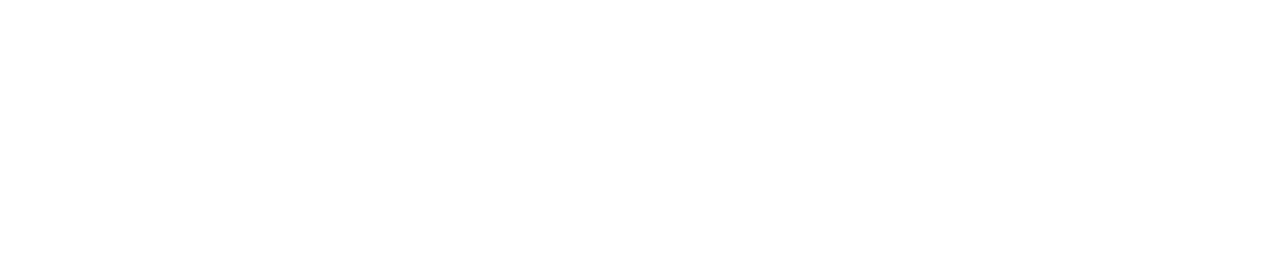
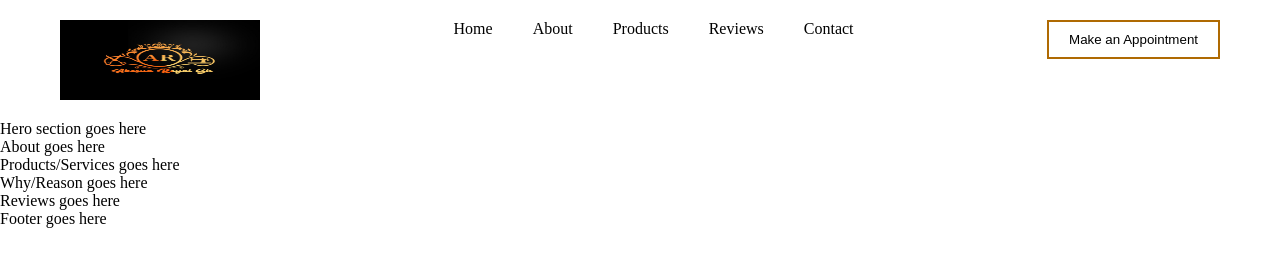
Before and after one commit to theody85/aks-fashion, a plain HTML site: page index.html in a window 1280 px wide. Drawn offline with Linux system fonts and the light colour scheme.

Commit message:
add navbar

```diff
--- /dev/null
+++ b/css/main.css
@@ -0,0 +1,32 @@
+* {
+  margin: 0;
+}
+
+#logo {
+  width: 200px;
+  height: 80px;
+}
+
+nav {
+  display: flex;
+  justify-content: space-between;
+  padding: 20px 60px;
+  background-color: white;
+  /* position: fixed;
+  width: 100vw; */
+}
+
+#nav-links {
+  display: flex;
+  column-gap: 40px;
+}
+
+nav button {
+  background-color: white;
+  padding: 10px 20px;
+  height: fit-content;
+  border-color: rgb(175, 106, 2);
+  /* border: 1px solid blanchedalmond; */
+  border-width: 2px;
+  border-style: solid;
+}
--- a/index.html
+++ b/index.html
@@ -4,6 +4,25 @@
     <meta charset="UTF-8" />
     <meta name="viewport" content="width=device-width, initial-scale=1.0" />
     <title>Aks Fashion</title>
+    <link rel="stylesheet" href="./css/main.css" />
   </head>
-  <body></body>
+  <body>
+    <nav>
+      <img id="logo" src="./assets/logos/Akosua_royal.jpeg" alt="logo" />
+      <div id="nav-links">
+        <span>Home</span>
+        <span>About</span>
+        <span>Products</span>
+        <span>Reviews</span>
+        <span>Contact</span>
+      </div>
+      <button>Make an Appointment</button>
+    </nav>
+    <section>Hero section goes here</section>
+    <section>About goes here</section>
+    <section>Products/Services goes here</section>
+    <section>Why/Reason goes here</section>
+    <section>Reviews goes here</section>
+    <footer>Footer goes here</footer>
+  </body>
 </html>
```
Also changed, not shown: assets/images/about.png (added), assets/images/desert.jpg (added), assets/images/dinner.jpg (added), assets/logos/Akosua_royal.jpeg (added), 6 other files.
